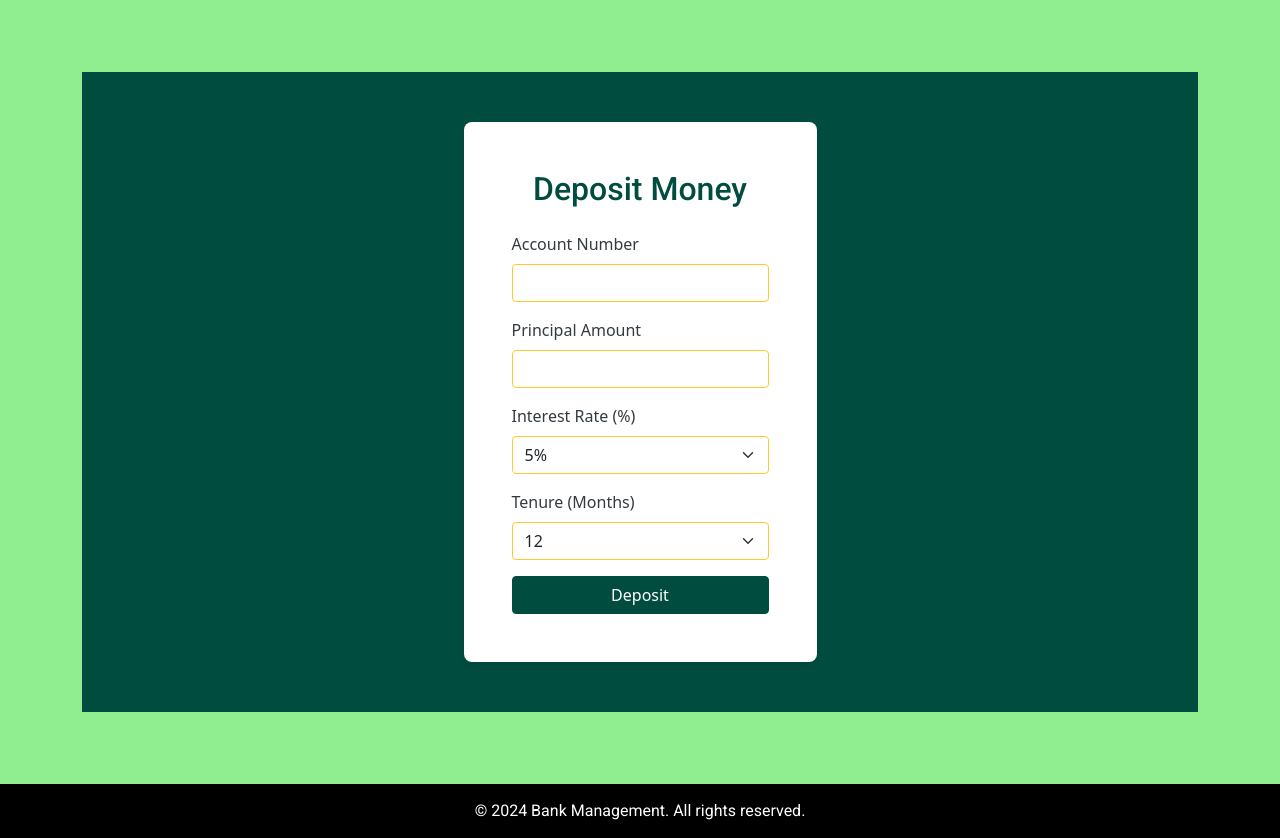
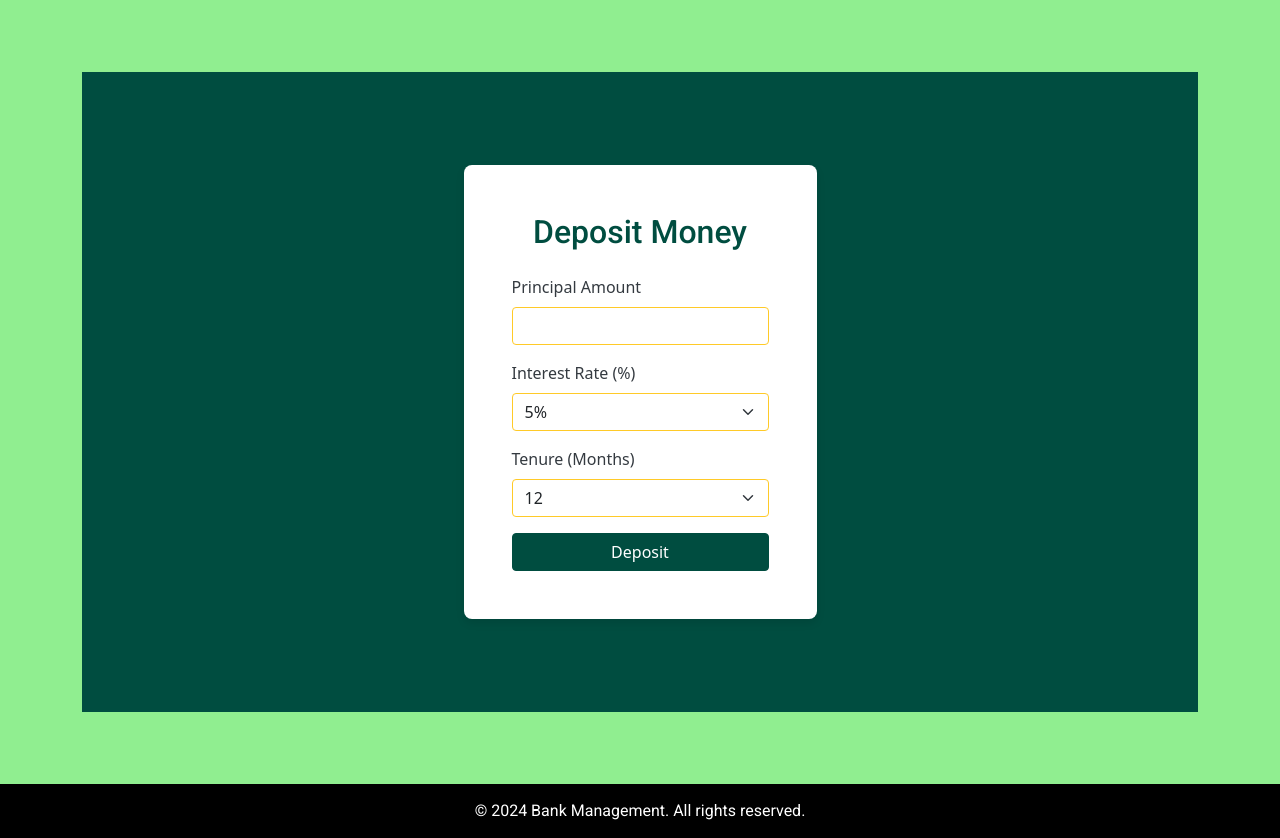
Before and after one commit to megg003/bank-management-system-sql, a Flask app: page /deposit in a window 1280 px wide. Shown: the part 66-904 px from the top of the page. Run offline with Flask 3, Linux system fonts and the light colour scheme; the visitor is signed in with stand-in values (Sample User, id 1).

Commit message:
Update deposit.html

```diff
--- a/DBMSProject/templates/deposit.html
+++ b/DBMSProject/templates/deposit.html
@@ -16,10 +16,6 @@
         {% endwith %}
 
         <form method="POST" action="/deposit">
-            <div class="mb-3">
-                <label for="account_id" class="form-label" style="color: #343a40;">Account Number</label>
-                <input type="text" class="form-control" id="account_id" name="account_id" required style="border-color: #ffca28;">
-            </div>
             <div class="mb-3">
                 <label for="principal_amount" class="form-label" style="color: #343a40;">Principal Amount</label>
                 <input type="number" step="0.01" class="form-control" id="principal_amount" name="principal_amount" required style="border-color: #ffca28;">
@@ -51,7 +47,7 @@
 
         {% if final_amount is not none %}
             <div class="alert alert-success mt-4" role="alert">
-                <strong>Success!</strong> Your final amount after the deposit is: {{ '{:.2f}'.format(final_amount) }}.
+                <strong>Success!</strong> Deposit successfully made for account ID: {{ account_id }}. Final amount after deposit is: {{ '{:.2f}'.format(final_amount) }}.
             </div>
         {% endif %}
     </div>
```
